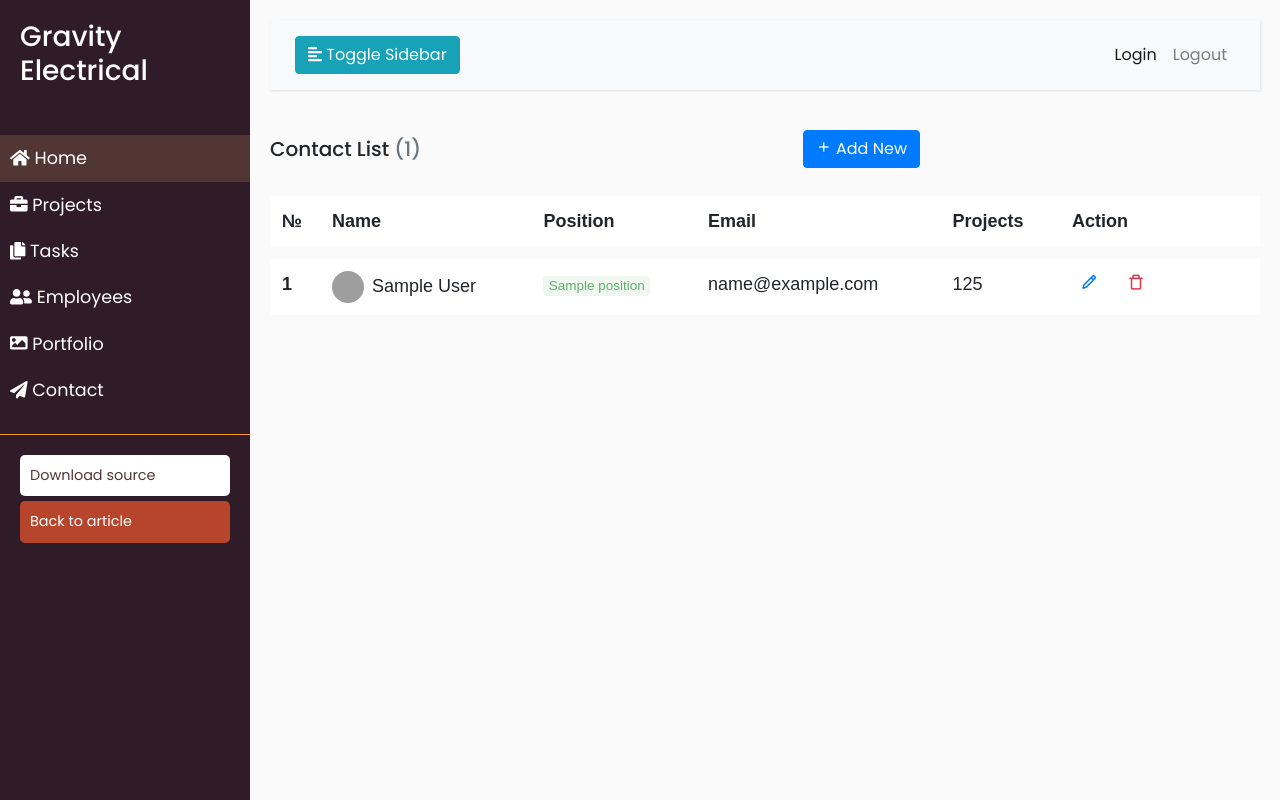
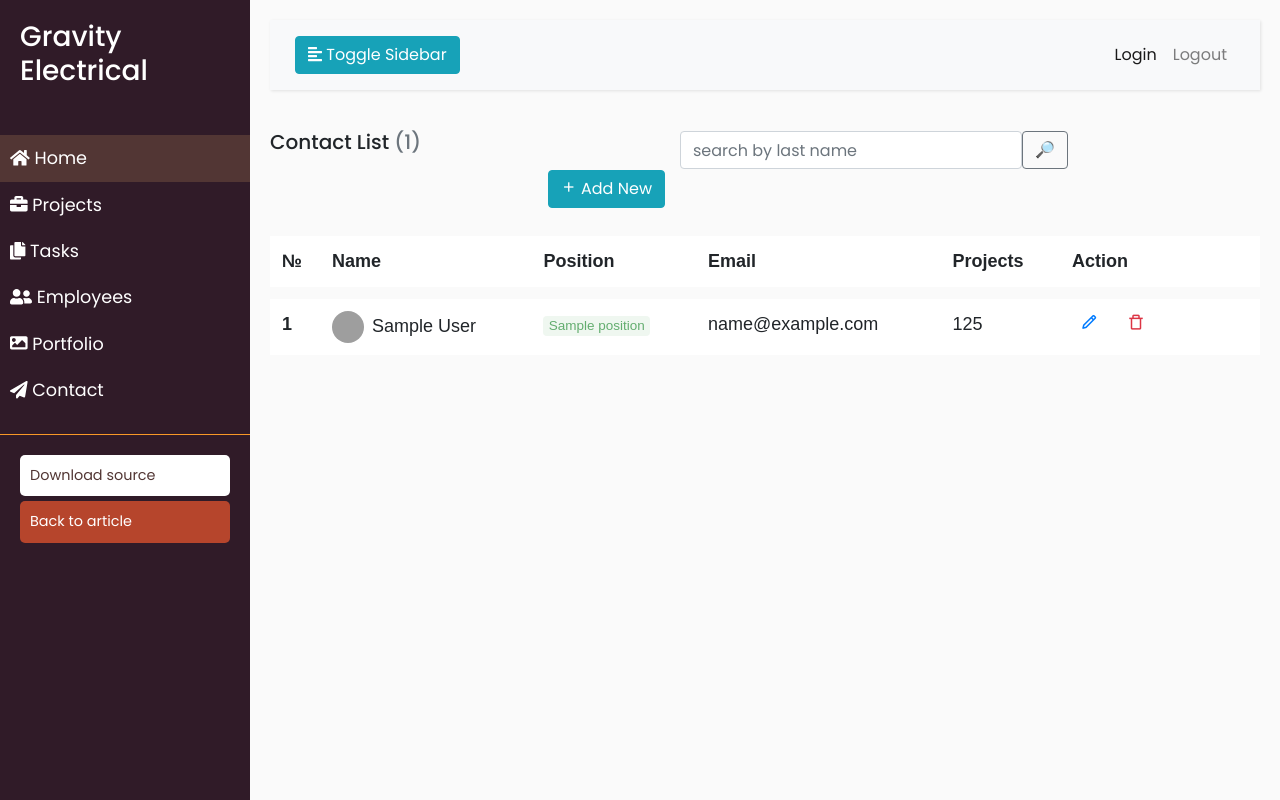
Before and after one commit to NCannavaro/Construction-company, a Django app: page /employees/ in a window 1280 px wide. Run offline with Django 4.2, Linux system fonts and the light colour scheme; a user stored in the database is signed in; tables that the repository leaves empty hold one stand-in row (values such as "Sample post"); some libraries are stand-ins or nearby versions; grey boxes are pictures that could not be loaded.

Commit message:
Added search by last name to employee_list.html

```diff
--- a/task_manager/forms.py
+++ b/task_manager/forms.py
@@ -50,6 +50,15 @@ class EmployeeUpdateForm(forms.ModelForm):
         ]
 
 
+class EmployeesSearchForm(forms.Form):
+    last_name = forms.CharField(
+        max_length=255,
+        required=False,
+        label="",
+        widget=forms.TextInput(attrs={"placeholder": "search by last name"})
+    )
+
+
 class ProjectsCreateForm(forms.ModelForm):
     class Meta:
         model = Project
--- a/task_manager/views.py
+++ b/task_manager/views.py
@@ -9,7 +9,10 @@ from django.views import generic
 from task_manager.forms import (
     EmployeeCreationForm,
     EmployeeUpdateForm,
-    ProjectsSearchForm, TaskForm, ProjectsCreateForm
+    ProjectsSearchForm,
+    TaskForm,
+    ProjectsCreateForm,
+    EmployeesSearchForm
 )
 from task_manager.models import Employee, Project, Task
 
@@ -46,6 +49,27 @@ class EmployeeListView(LoginRequiredMixin, generic.ListView):
     queryset = Employee.objects.prefetch_related(
         "tasks__project"
     ).select_related("position")
+
+    def get_context_data(self, *, object_list=None, **kwargs):
+        context = super(EmployeeListView, self).get_context_data(**kwargs)
+
+        last_name = self.request.GET.get("last_name", "")
+        context["search_form"] = EmployeesSearchForm(
+            initial={
+                "last_name": last_name
+            }
+        )
+        return context
+
+    def get_queryset(self):
+        queryset = Employee.objects.all()
+
+        form = EmployeesSearchForm(self.request.GET)
+        if form.is_valid():
+            return queryset.filter(
+                last_name__icontains=form.cleaned_data["last_name"]
+            )
+        return queryset
 
 
 class EmployeeDetailView(LoginRequiredMixin, generic.DetailView):
--- a/templates/includes/search_form.html
+++ b/templates/includes/search_form.html
@@ -2,5 +2,5 @@
 
 <form action="" method="get" class="form-inline">
   {{ search_form|crispy }}
-  <input class="btn btn-outline-primary" type="submit" value="🔎">
+  <input class="btn btn-outline-secondary" type="submit" value="🔎">
 </form>
--- a/templates/task_manager/employee_list.html
+++ b/templates/task_manager/employee_list.html
@@ -17,11 +17,13 @@
       </div>
     </div>
 
-    <div class="col-md-3">
+    {% include 'includes/search_form.html' %}
+
+    <div class="col-md-5">
       <div class="d-flex flex-wrap align-items-center justify-content-end gap-2 mb-3">
         <div>
           <a href="{% url 'task_manager:employee-create' %}" data-bs-toggle="modal" data-bs-target=".add-new"
-             class="btn btn-primary"><i class="bx bx-plus me-1"></i> Add New</a>
+             class="btn btn-info"><i class="bx bx-plus me-1"></i> Add New</a>
         </div>
       </div>
     </div>
```
